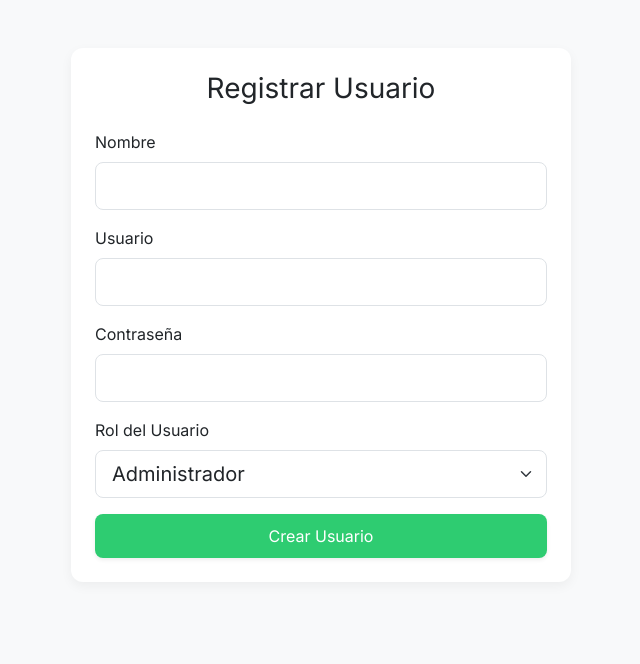
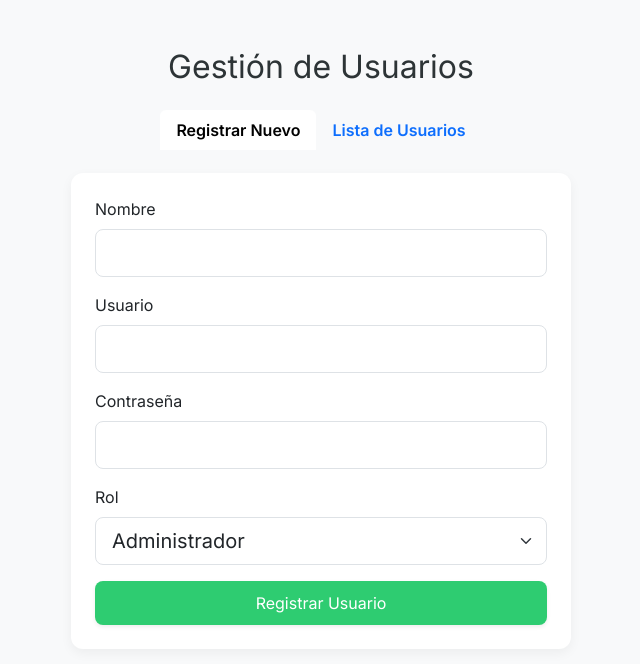
Before and after one commit to Alonsooy/PROYECTO-METRICAS, a PHP site: page /usuarios.php in a window 1280 px wide. Shown: the part 73-737 px from the top of the page, without its empty margins (319-959 px from the left). Run offline with PHP 8.4, Linux system fonts and the light colour scheme.

Commit message:
Más cambios

```diff
--- a/buffer_jit/usuarios.php
+++ b/buffer_jit/usuarios.php
@@ -3,16 +3,30 @@
 <head>
     <meta charset="UTF-8">
     <meta name="viewport" content="width=device-width, initial-scale=1.0">
-    <title>Crear Usuarios - Buffer Jit</title>
+    <title>Usuarios - Buffer Jit</title>
     <link href="https://cdn.jsdelivr.net/npm/bootstrap@5.3.2/dist/css/bootstrap.min.css" rel="stylesheet">
     <link rel="stylesheet" href="css/style.css">
 </head>
 <body class="bg-light">
     <?php include 'navbar.php'; ?>
 
-    <div class="container d-flex justify-content-center mt-5">
-        <div class="card p-4 shadow-sm" style="width: 100%; max-width: 500px">
-            <h3 class="text-center mb-4">Registrar Usuario</h3>
+    <div class="container mt-5">
+        <h2 class="mb-4 text-center">Gestión de Usuarios</h2>
+
+        <ul class="nav nav-tabs mb-4 border-0 justify-content-center" id="userTabs" role="tablist">
+            <li class="nav-item">
+                <button class="nav-link active border-0 fw-bold" id="registro-tab" data-bs-toggle="tab" data-bs-target="#registro">Registrar Nuevo</button>
+            </li>
+            <li class="nav-item">
+                <button class="nav-link border-0 fw-bold" id="lista-tab" data-bs-toggle="tab" data-bs-target="#lista">Lista de Usuarios</button>
+            </li>
+        </ul>
+
+        <div class="tab-content" id="userTabsContent">
+
+            <div class="tab-pane fade show active" id="registro">
+                <div class="d-flex justify-content-center">
+                    <div class="card p-4 shadow-sm border-0" style="width: 100%; max-width: 500px">
                         <form action="guardar_usuario.php" method="POST">
                             <div class="mb-3">
                                 <label class="form-label">Nombre</label>
@@ -27,14 +41,43 @@
                                 <input type="password" class="form-control form-control-lg" name="password" required>
                             </div>
                             <div class="mb-3">
-                    <label class="form-label">Rol del Usuario</label>
+                                <label class="form-label">Rol</label>
                                 <select class="form-select form-select-lg" name="rol">
                                     <option value="admin">Administrador</option>
                                     <option value="operador">Operador</option>
                                 </select>
                             </div>
-                <button type="submit" class="btn btn-success w-100 shadow-sm">Crear Usuario</button>
+                            <button type="submit" class="btn btn-success w-100 shadow-sm">Registrar Usuario</button>
                         </form>
+                    </div>
+                </div>
+            </div>
+
+            <div class="tab-pane fade" id="lista">
+                <div class="card shadow-sm border-0">
+                    <div class="table-responsive">
+                        <table class="table table-hover mb-0">
+                            <thead>
+                                <tr>
+                                    <th>Nombre</th>
+                                    <th>Usuario</th>
+                                    <th>Rol</th>
+                                    <th>Acciones</th>
+                                </tr>
+                            </thead>
+                            <tbody>
+                                <tr>
+                                    <td>Héctor</td>
+                                    <td>hector_admin</td>
+                                    <td><span class="badge bg-info text-dark">Admin</span></td>
+                                    <td><button class="btn btn-sm btn-outline-danger">Eliminar</button></td>
+                                </tr>
+                            </tbody>
+                        </table>
+                    </div>
+                </div>
+            </div>
+
         </div>
     </div>
 
```
Lines whose indentation alone changed are shown as unchanged.
